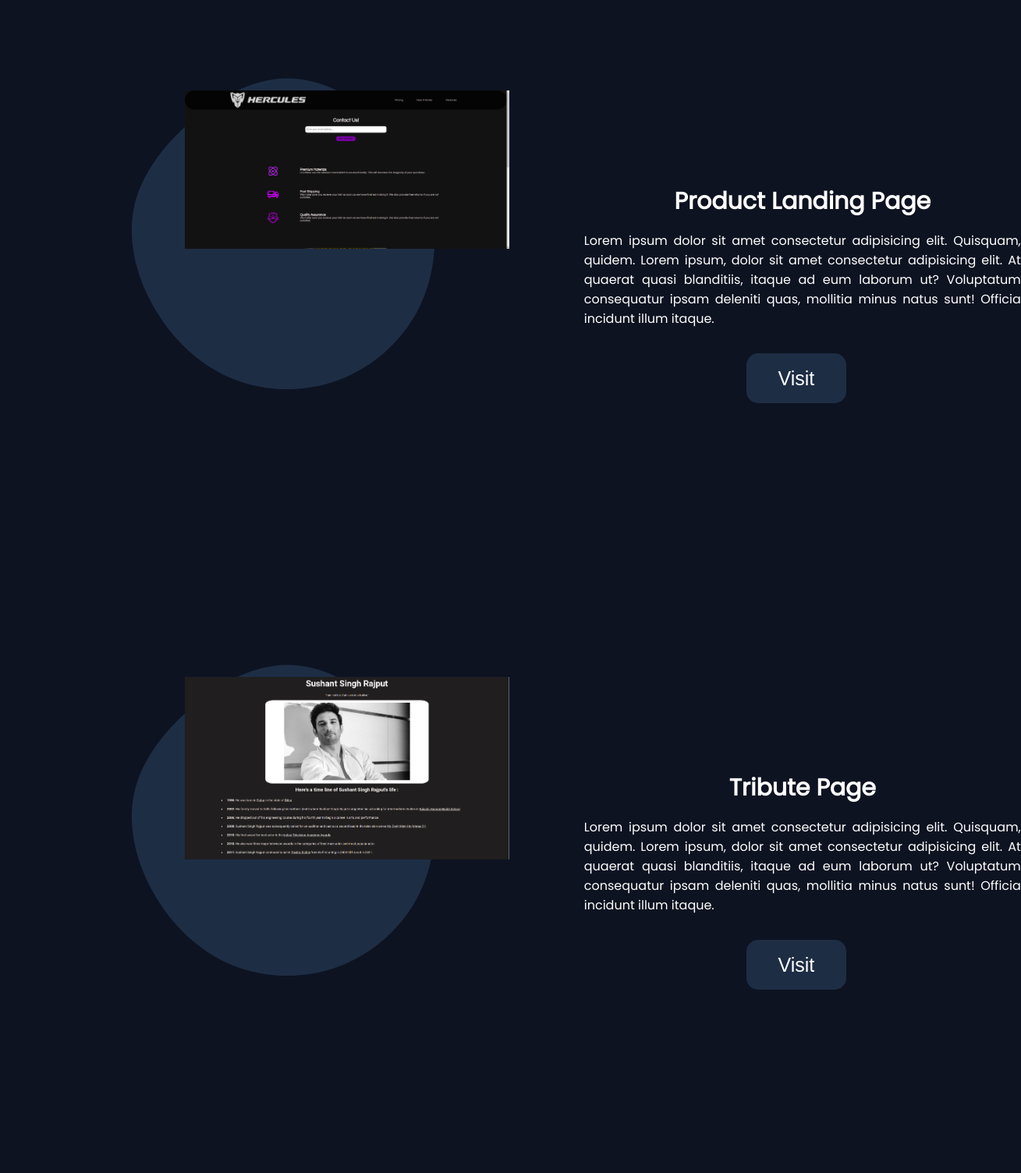
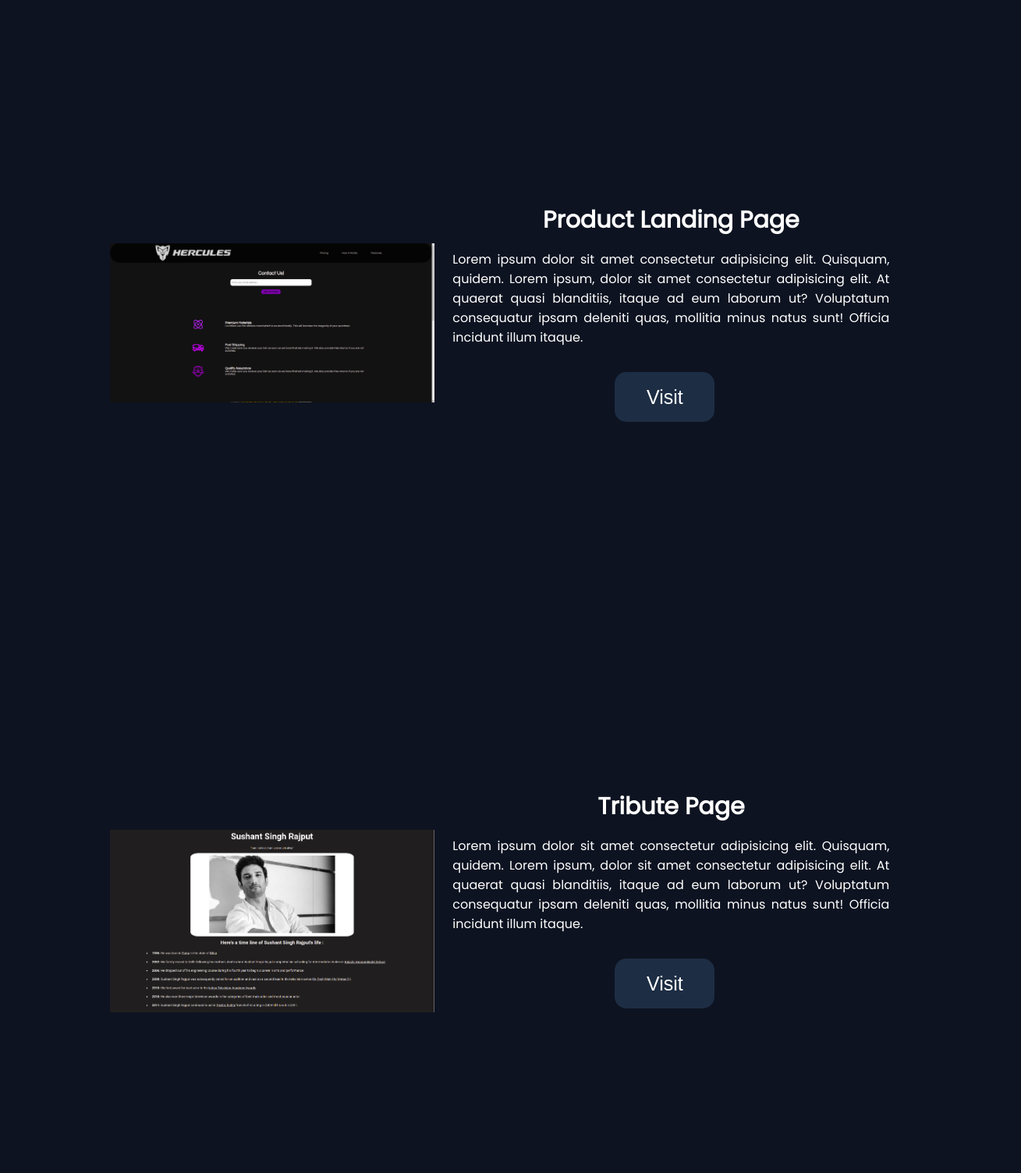
Before and after one commit to Nikhil-H4WK/Personal-Portfolio-1, a plain HTML site: page index.html in a window 1280 px wide. Shown: the part 3264-4768 px from the top of the page at 78% size, 1309 px wide, since content can reach past the window. Drawn offline with Linux system fonts and the light colour scheme; a web font is replaced by a local one.

Commit message:
Removed blob!

```diff
--- a/index.html
+++ b/index.html
@@ -286,14 +286,9 @@
         <h1 class="heading">Projects</h1>
         <p class="sub-heading">My Work</p><hr>
         <div class="project-container">
-          <div class="project-blob">
-            <svg viewBox="0 0 200 200" xmlns="http://www.w3.org/2000/svg">
-              <path fill="#1D2D44" d="M54.3,-66C69.4,-52,80.1,-34,84,-14.4C88,5.2,85.3,26.4,75.7,44.2C66.1,62,49.5,76.4,30.3,83.4C11.1,90.4,-10.8,90.1,-29.5,82.6C-48.2,75.1,-63.7,60.4,-74.2,42.6C-84.7,24.9,-90.1,4,-86.4,-14.9C-82.7,-33.8,-69.8,-50.8,-53.9,-64.6C-37.9,-78.5,-19,-89.1,0.3,-89.5C19.6,-89.9,39.1,-79.9,54.3,-66Z" transform="translate(100 100)" />
-            </svg>
             <div class="project-image">
               <img src="sources/product landing page.png" alt="product landing page">
             </div>
-          </div>
           <div class="project-details">
             <h2 class="project-title">Product Landing Page</h2>
             <p class="project-description">
@@ -303,14 +298,9 @@
           </div>
         </div>
         <div class="project-container">
-          <div class="project-blob">
-            <svg viewBox="0 0 200 200" xmlns="http://www.w3.org/2000/svg">
-              <path fill="#1D2D44" d="M54.3,-66C69.4,-52,80.1,-34,84,-14.4C88,5.2,85.3,26.4,75.7,44.2C66.1,62,49.5,76.4,30.3,83.4C11.1,90.4,-10.8,90.1,-29.5,82.6C-48.2,75.1,-63.7,60.4,-74.2,42.6C-84.7,24.9,-90.1,4,-86.4,-14.9C-82.7,-33.8,-69.8,-50.8,-53.9,-64.6C-37.9,-78.5,-19,-89.1,0.3,-89.5C19.6,-89.9,39.1,-79.9,54.3,-66Z" transform="translate(100 100)" />
-            </svg>
             <div class="project-image">
               <img src="sources/tribute page.png" alt="Tribute page">
             </div>
-          </div>
           <div class="project-details">
             <h2 class="project-title">Tribute Page</h2>
             <p class="project-description">
@@ -320,14 +310,9 @@
           </div>
         </div>
         <div class="project-container">
-          <div class="project-blob">
-            <svg viewBox="0 0 200 200" xmlns="http://www.w3.org/2000/svg">
-              <path fill="#1D2D44" d="M54.3,-66C69.4,-52,80.1,-34,84,-14.4C88,5.2,85.3,26.4,75.7,44.2C66.1,62,49.5,76.4,30.3,83.4C11.1,90.4,-10.8,90.1,-29.5,82.6C-48.2,75.1,-63.7,60.4,-74.2,42.6C-84.7,24.9,-90.1,4,-86.4,-14.9C-82.7,-33.8,-69.8,-50.8,-53.9,-64.6C-37.9,-78.5,-19,-89.1,0.3,-89.5C19.6,-89.9,39.1,-79.9,54.3,-66Z" transform="translate(100 100)" />
-            </svg>
             <div class="project-image">
               <img src="sources/survey form.png" alt="Survey Form">
             </div>
-          </div>
           <div class="project-details">
             <h2 class="project-title">Survey Form</h2>
             <p class="project-description">
--- a/styles/projects.css
+++ b/styles/projects.css
@@ -8,10 +8,8 @@
 }
 
 .project-image {
-    width: 28rem;
-    position: relative;
-    bottom: 26rem;
-    left: 6rem;
+    width: 28%;
+    height: 30%;
 }
 
 .project-image img {
@@ -22,11 +20,12 @@
     padding-top: 5rem;
     display: flex;
     height: 47rem;
+    align-items: center;
 }
 
 .project-details {
     padding-left: 10rem;
-    padding-top: 9rem;
+    height: 50%;
 }
 
 .project-details button {
```
